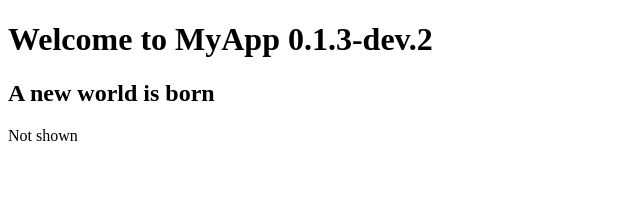
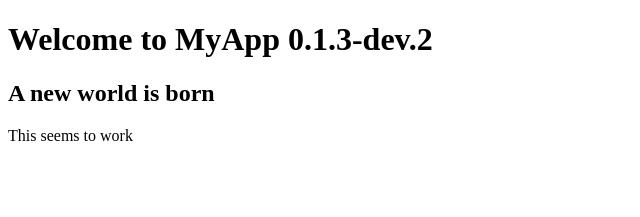
Before and after one commit to ThomasJunk/version, a SvelteKit app: page / in a window 1280 px wide. Shown: the top 217 px of the page, without its empty margins (0-640 px from the left). Built offline with nearby package versions, Linux system fonts and the light colour scheme.

Commit message:
doesnt trigger

```diff
--- a/src/routes/+page.svelte
+++ b/src/routes/+page.svelte
@@ -4,4 +4,4 @@
 
 <h1>Welcome to MyApp {version}</h1>
 <h2>A new world is born</h2>
-<p>Not shown</p>
+<p>This seems to work</p>
```
